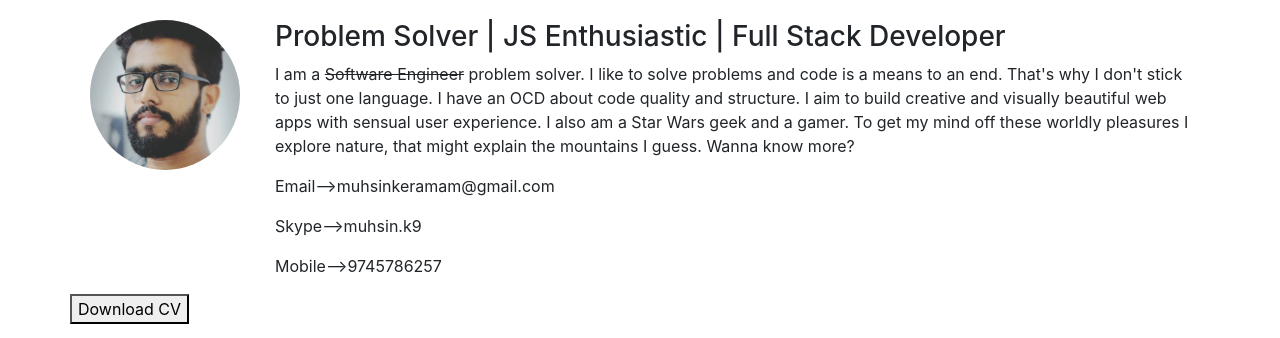
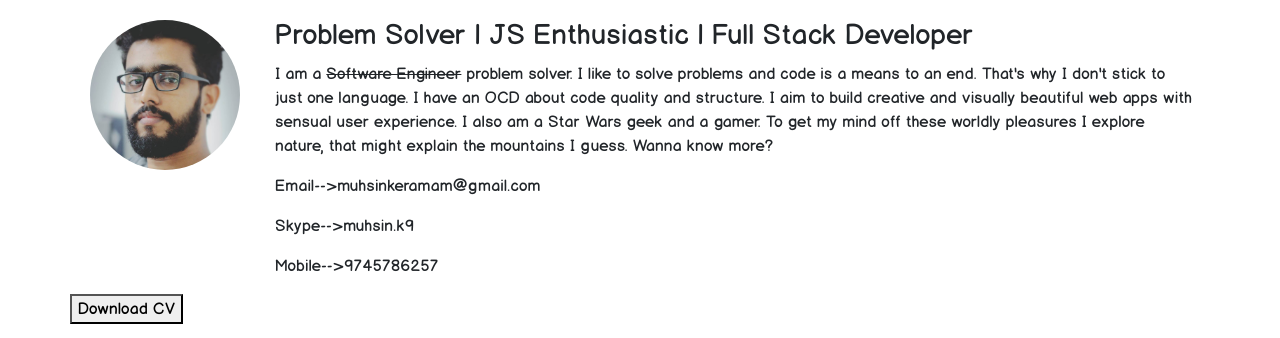
Before and after one commit to muhsin-k/muhsin-k.github.io, a plain HTML site: page index.html in a window 1280 px wide. Shown: the part 56-394 px from the top of the page. Drawn offline with nearby package versions, Linux system fonts and the light colour scheme.

Commit message:
fix:add fonts

```diff
--- a/index.html
+++ b/index.html
@@ -7,6 +7,16 @@
     <link rel="stylesheet" href="https://cdnjs.cloudflare.com/ajax/libs/font-awesome/4.7.0/css/font-awesome.min.css">
 
 </head>
+<style type="text/css">
+    @font-face {
+        font-family: "MyWebFont";
+        src: url("assets/fonts/BalsamiqSansRegular.ttf") format("truetype");
+    }
+
+    body {
+        font-family: "MyWebFont", Fallback, sans-serif;
+    }
+</style>
 
 <body>
 
@@ -17,7 +27,7 @@
         </nav>
         <div class="row" style="margin-top:20px">
             <div class="col-sm-2" style="text-align: center;">
-                <img src="profile.jpg" class="rounded-circle" alt="Paris" width="150" height="150">
+                <img src="assets/images/profile.jpg" class="rounded-circle" alt="Paris" width="150" height="150">
             </div>
             <div class="col-sm-10">
                 <h3>Problem Solver | JS Enthusiastic | Full Stack Developer</h3>
```
Also changed, not shown: assets/fonts/BalsamiqSansRegular.ttf (added), assets/images/profile.jpg (renamed from profile.jpg), 4 other files.
